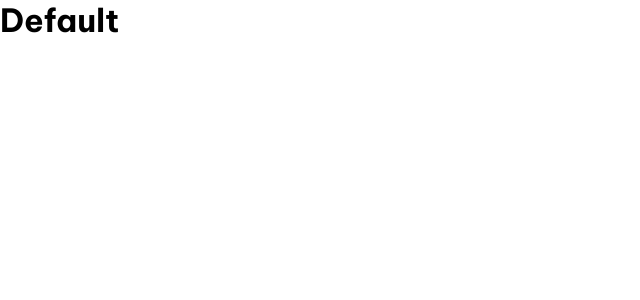
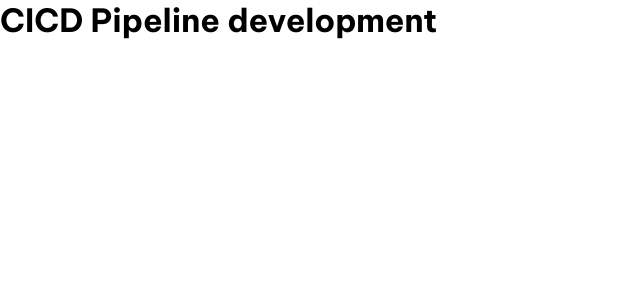
Before and after one commit to hm-arslan/hello, an Angular app: page / in a window 1280 px wide. Shown: the top 300 px of the page, without its empty margins (0-640 px from the left). Built offline with nearby package versions, Linux system fonts and the light colour scheme.

Commit message:
Added changes - Final

```diff
--- a/src/app/app.component.ts
+++ b/src/app/app.component.ts
@@ -5,7 +5,7 @@ import {Component} from '@angular/core';
   standalone: true,
   imports: [],
   template: `
-    <h1>Default</h1>
+    <h1>CICD Pipeline development</h1>
   `,
   styleUrls: ['./app.component.css'],
 })
```
